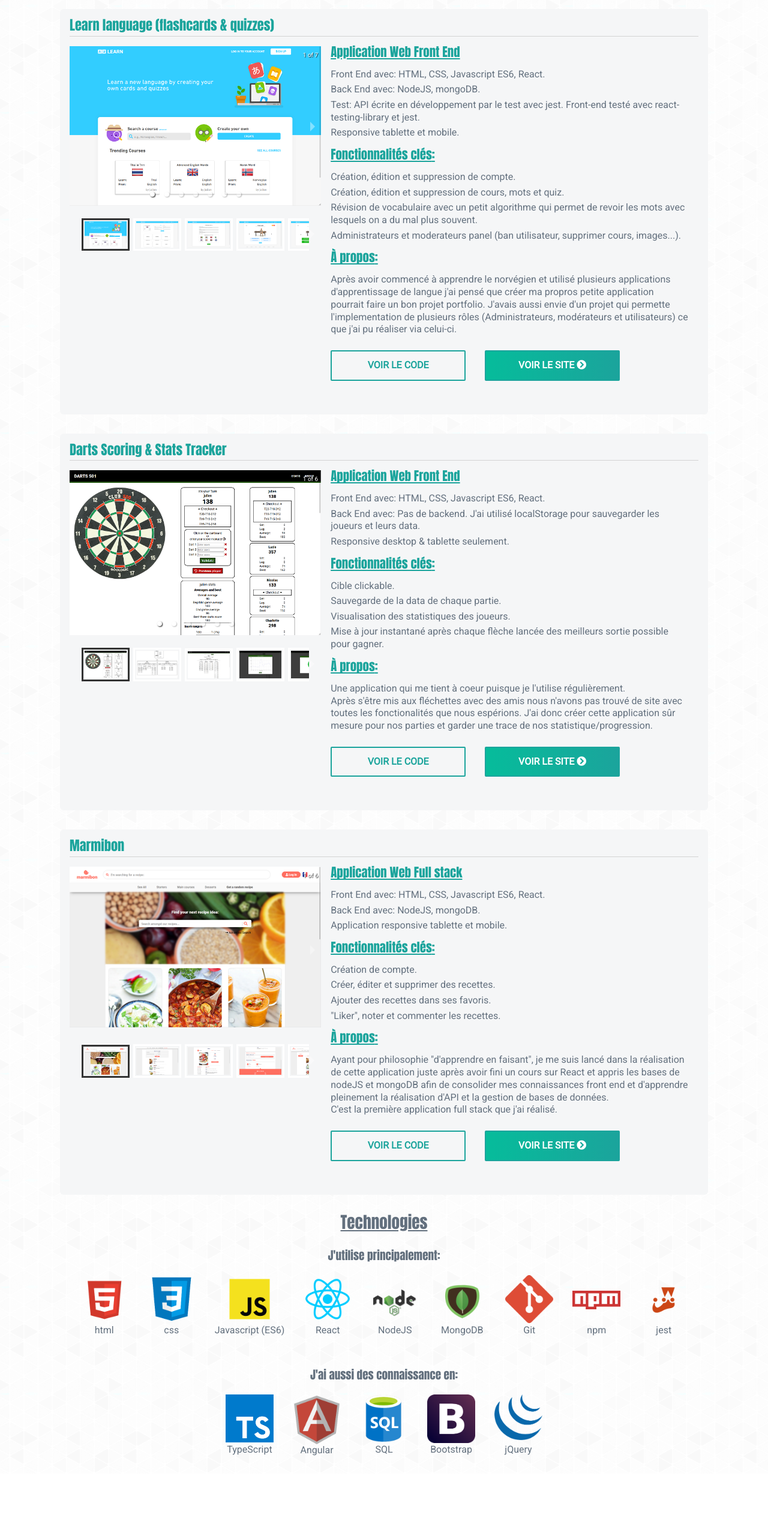
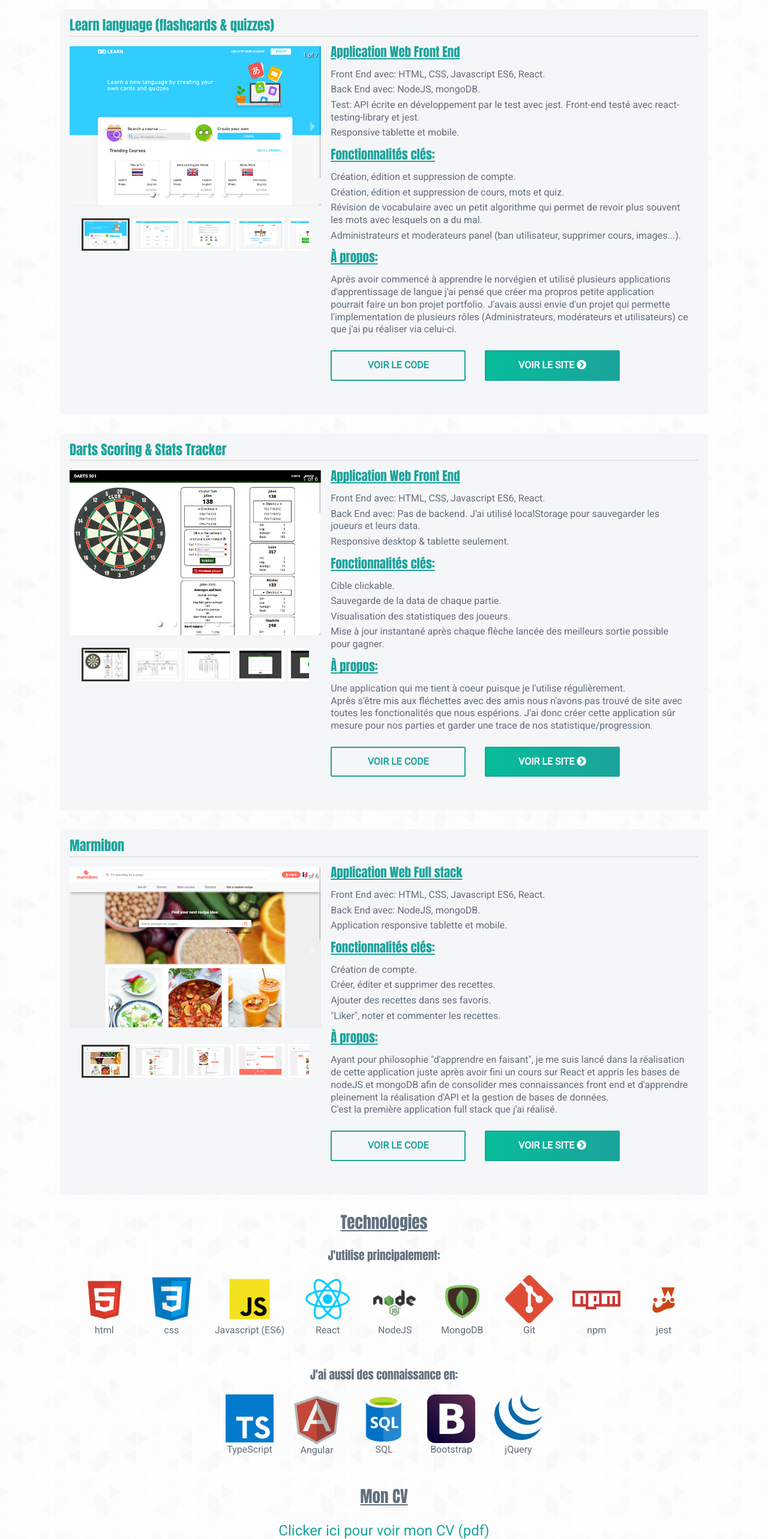
Before and after one commit to BlondeauJulien/portfolio, a React (Create React App) app: page / in a window 1280 px wide. Shown: the part 717-3283 px from the top of the page at 60% size. Before the commit the page ends 3174 px from the top, so only its background shows below. Built offline with nearby package versions, Linux system fonts and the light colour scheme; the HTML template or start-up script is replaced by a standard one.

Commit message:
resume section

```diff
--- a/src/App.js
+++ b/src/App.js
@@ -7,6 +7,7 @@ import Presentation from './presentation/main/Presentation';
 import UiState from './context/ui/UiState';
 import Projects from './projects/main/Projects';
 import Technologies from './technologies/main/Technologies';
+import Resume from './resume/main/Resume';
 
 import './App.css';
 
@@ -22,6 +23,7 @@ function App() {
         <Presentation />
         <Projects />
         <Technologies />
+        <Resume />
       </div>
     </UiState>
   );
--- a/src/content/projects.js
+++ b/src/content/projects.js
@@ -13,7 +13,7 @@ const learnapp = {
     keyFeatures: [
       "Création, édition et suppression de compte.",
       "Création, édition et suppression de cours, mots et quiz.",
-      "Révision de vocabulaire avec un petit algorithme qui permet de revoir les mots avec lesquels on a du mal plus souvent.",
+      "Révision de vocabulaire avec un petit algorithme qui permet de revoir plus souvent les mots avec lesquels on a du mal.",
       "Administrateurs et moderateurs panel (ban utilisateur, supprimer cours, images...)."
     ],
     aboutTitle: 'À propos',
--- /dev/null
+++ b/src/resume/main/Resume.css
@@ -0,0 +1,9 @@
+#resume  {
+  text-align: center;
+  margin-bottom: 4rem;
+}
+
+#resume a {
+  color: #1ba49c;
+  font-size: 1.5rem;
+}
--- /dev/null
+++ b/src/resume/main/Resume.js
@@ -0,0 +1,14 @@
+import React from 'react';
+
+import './Resume.css';
+
+const Resume = () => {
+  return (
+    <div id="resume">
+      <h2 className="section-title">Mon CV</h2>
+      <a href="/" target="_blank" download >Clicker ici pour voir mon CV (pdf)</a>
+    </div>
+  )
+}
+
+export default Resume;
```
